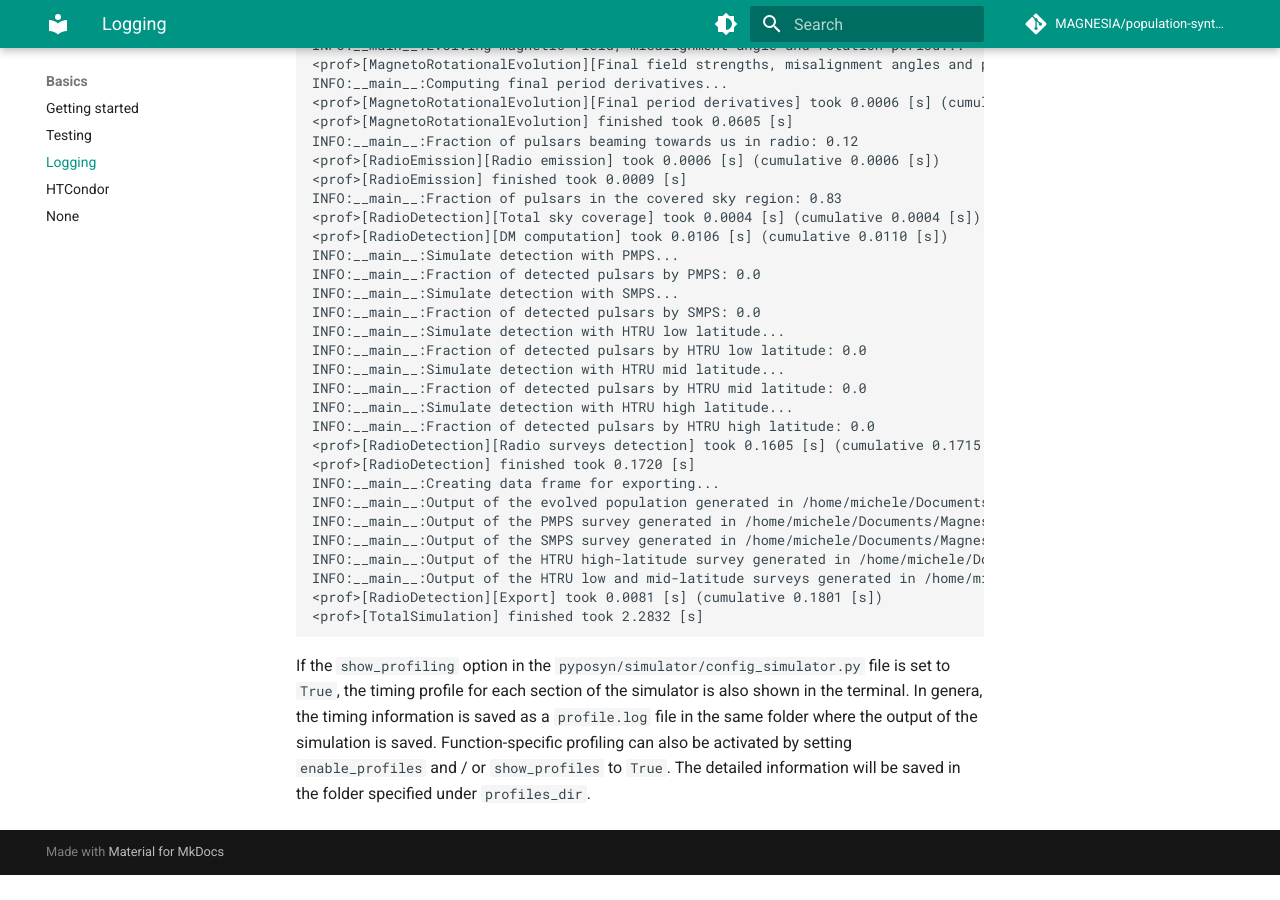
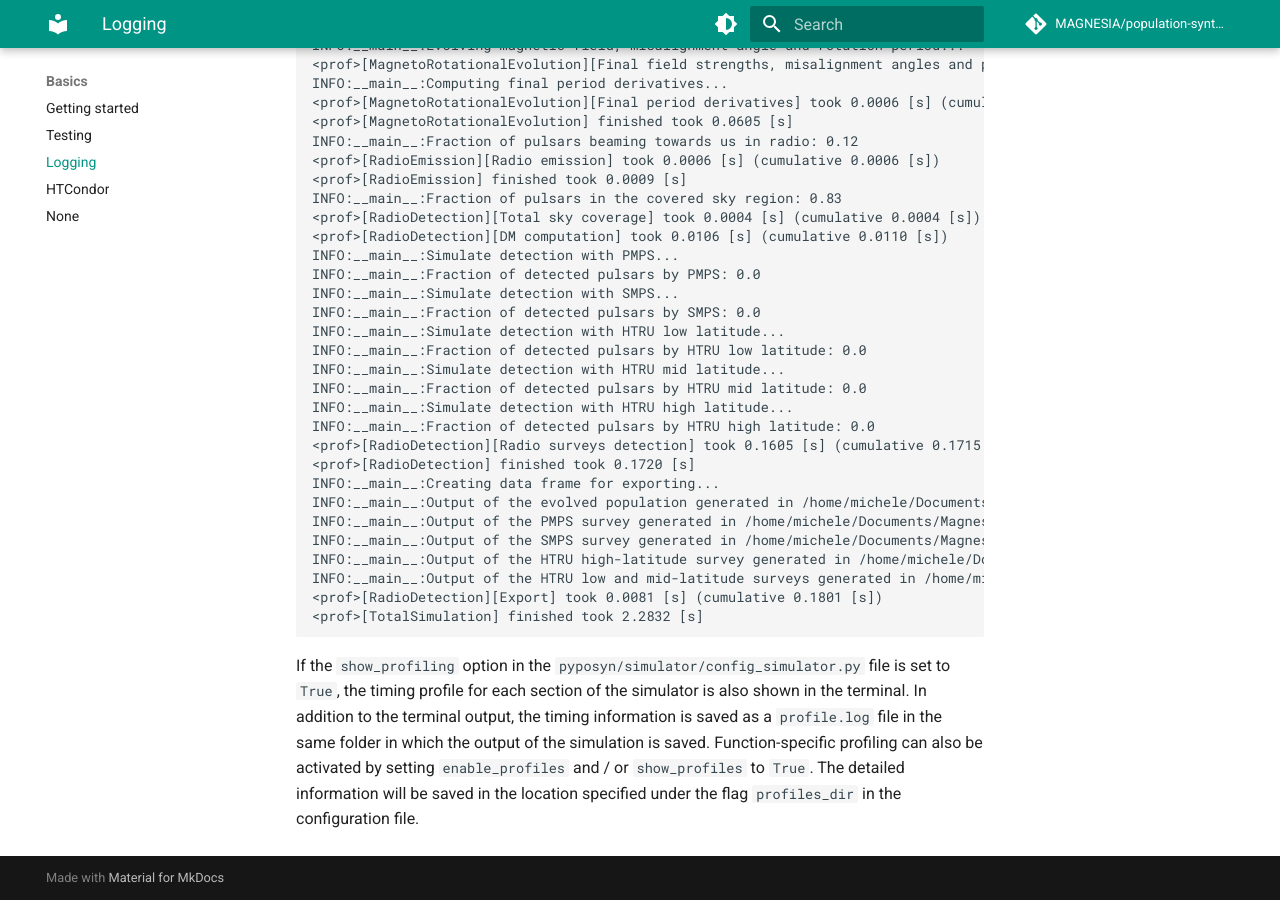
Before and after one commit to ice-csic-astroexotic/ML-Poppyns, an MkDocs documentation site: the page built from docs/basics/logging.md, in a window 1280 px wide and 900 px high, scrolled down 1185 px. Built offline with MkDocs 1.6.1 and Material for MkDocs 9.7.7, drawn with Linux system fonts in a browser that asks for light colours; comment, search, counter and statistics services are not loaded; before the commit the page ends 2060 px from its top, so only the background shows below that; some of the changed text lies outside the part shown.

Commit message:
Updating the text for clarity.

````diff
--- a/docs/basics/logging.md
+++ b/docs/basics/logging.md
@@ -17,7 +17,8 @@ log.warning("add warning message")
 log.error("add error log message")
 ```
 
-As an example, if we run the script to simulate a population of 100 neutron stars using the standard configuration file, the following logging information is shown:
+As an example, if we run the script to simulate a population of 100 neutron stars using the standard configuration
+file, the following logging information is shown:
 ```commandline
 (pop_syn) michele@michele-XPS-13-7390:~/Documents/Magnesia-PhD/MAGNESIA_population_synthesis$ python pypopsyn/simulator/simulate_population_full.py
 INFO:__main__:Seed: 1716554090
@@ -80,7 +81,9 @@ INFO:__main__:Output of the HTRU low and mid-latitude surveys generated in /home
 <prof>[TotalSimulation] finished took 2.2832 [s]
 ```
 
-If the `show_profiling` option in the `pyposyn/simulator/config_simulator.py` file is set to `True`, the timing profile for each section of the simulator is also shown in the terminal.
-In genera, the timing information is saved as a `profile.log` file in the same folder where the output of the simulation is saved.
+If the `show_profiling` option in the `pyposyn/simulator/config_simulator.py` file is set to `True`, the timing profile
+for each section of the simulator is also shown in the terminal. In addition to the terminal output, the timing
+information is saved as a `profile.log` file in the same folder in which the output of the simulation is saved.
 Function-specific profiling can also be activated by setting `enable_profiles` and / or `show_profiles` to `True`.
-The detailed information will be saved in the folder specified under `profiles_dir`.
+The detailed information will be saved in the location specified under the flag `profiles_dir` in the configuration
+file.
````
Also changed, not shown: other parts of docs/basics/logging.md (+3 -3 lines).
